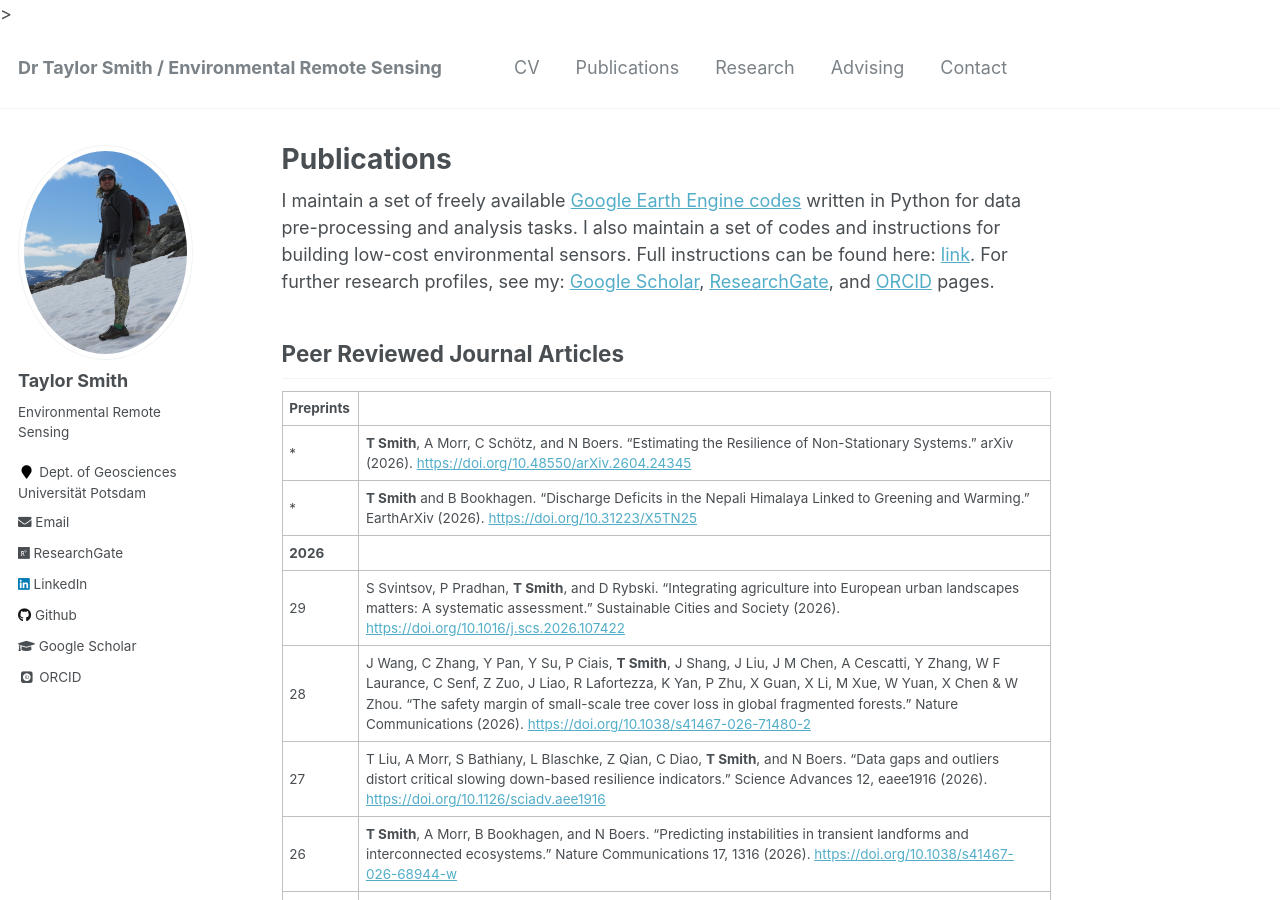
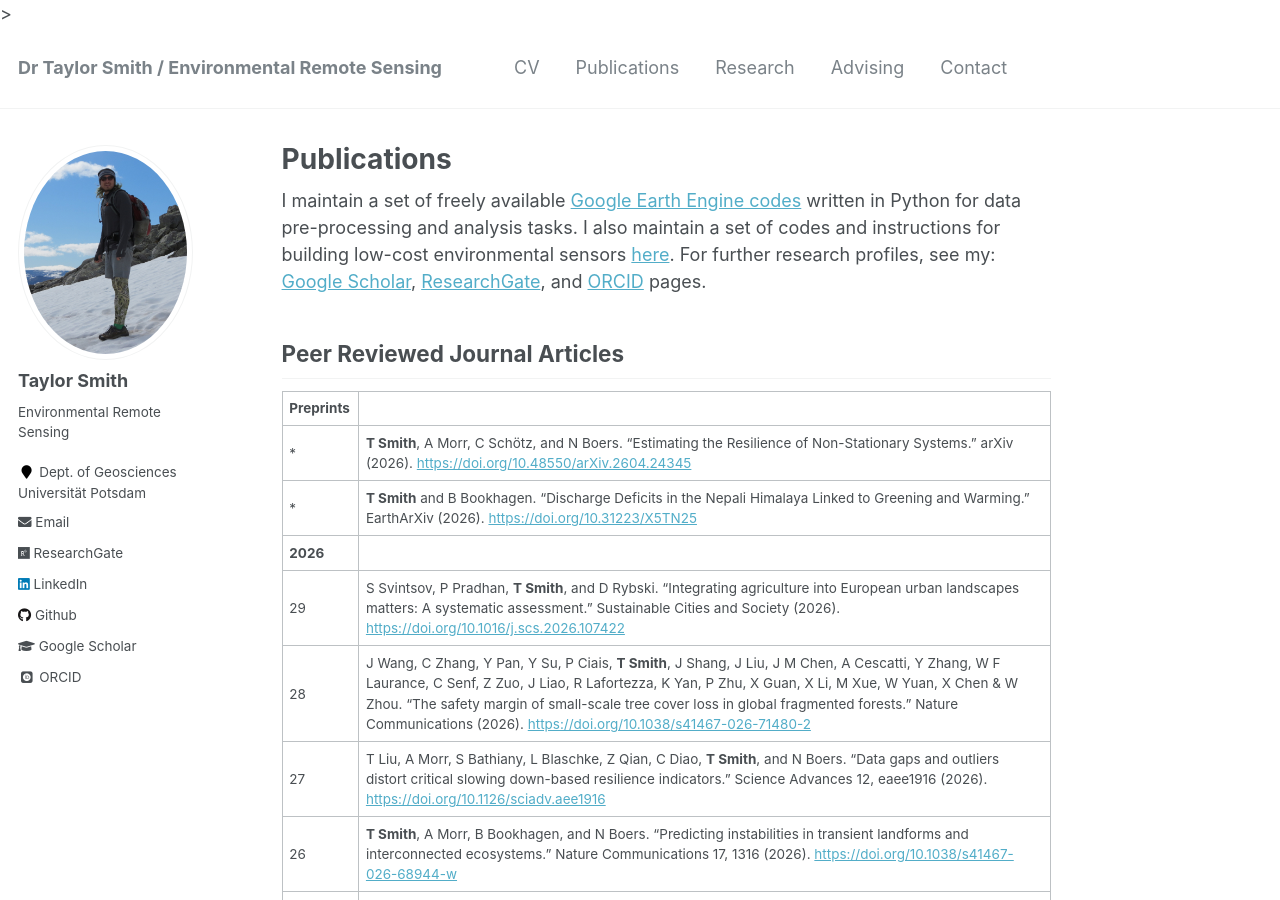
Before and after one commit to tasmi/tasmi.github.io, a Jekyll site: the page built from _pages/publications.md, in a window 1280 px wide and 900 px high. Built offline with Jekyll 4.4.1, drawn with Linux system fonts in a browser that asks for light colours; some web fonts are replaced.

Commit message:
Update publications.md

```diff
--- a/_pages/publications.md
+++ b/_pages/publications.md
@@ -4,7 +4,7 @@ permalink: /publications/
 author_profile: true
 ---
 
-I maintain a set of freely available [Google Earth Engine codes](https://github.com/tasmi/earthengine_code_snippets) written in Python for data pre-processing and analysis tasks. I also maintain a set of codes and instructions for building low-cost environmental sensors. Full instructions can be found here: [link](https://github.com/UP-RS-ESP/LowCostSensors). For further research profiles, see my: [Google Scholar](https://scholar.google.com/citations?user=RlDWFDsAAAAJ),
+I maintain a set of freely available [Google Earth Engine codes](https://github.com/tasmi/earthengine_code_snippets) written in Python for data pre-processing and analysis tasks. I also maintain a set of codes and instructions for building low-cost environmental sensors [here](https://github.com/UP-RS-ESP/LowCostSensors). For further research profiles, see my: [Google Scholar](https://scholar.google.com/citations?user=RlDWFDsAAAAJ),
 [ResearchGate](https://www.researchgate.net/profile/Taylor_Smith48), and [ORCID](https://orcid.org/0000-0002-6763-7204) pages.
 
 ## Peer Reviewed Journal Articles
```
